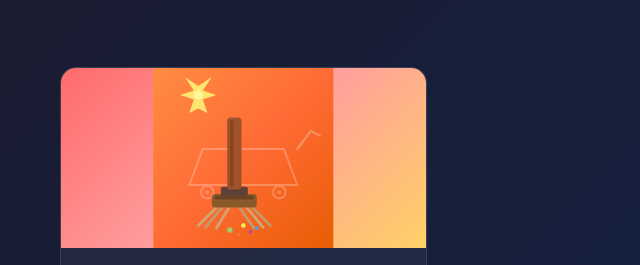
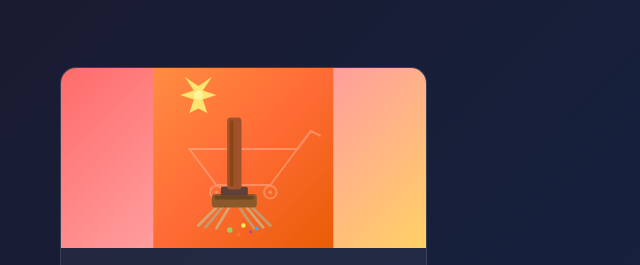
Before and after one commit to fr3daibot/game-center, a website: page public/index.html in a window 1280 px wide. Shown: the part 142-407 px from the top of the page, 0-640 px from the left. Drawn offline with Linux system fonts and the light colour scheme.

Commit message:
Fix cart basket shape: wider at top, narrower at bottom

```diff
--- a/public/index.html
+++ b/public/index.html
@@ -146,21 +146,21 @@
 
             <!-- Shopping Cart - wireframe side profile -->
             <g id="cart" opacity="0.25">
-                <!-- Cart basket (trapezoid) -->
-                <path d="M40 130 L55 90 L145 90 L160 130 Z"
+                <!-- Cart basket (trapezoid - wider at top, narrower at bottom) -->
+                <path d="M40 90 L160 90 L130 130 L70 130 Z"
                       stroke="#fff" stroke-width="2" fill="none"/>
                 <!-- Cart handle at front -->
                 <path d="M160 90 L175 70 L185 75"
                       stroke="#fff" stroke-width="2.5" fill="none"
                       stroke-linecap="round" stroke-linejoin="round"/>
                 <!-- Cart frame/bottom -->
-                <line x1="45" y1="130" x2="155" y2="130" stroke="#fff" stroke-width="2"/>
+                <line x1="70" y1="130" x2="130" y2="130" stroke="#fff" stroke-width="2"/>
                 <!-- Cart wheels -->
-                <circle cx="60" cy="138" r="7" stroke="#fff" stroke-width="2" fill="none"/>
-                <circle cx="140" cy="138" r="7" stroke="#fff" stroke-width="2" fill="none"/>
+                <circle cx="70" cy="138" r="7" stroke="#fff" stroke-width="2" fill="none"/>
+                <circle cx="130" cy="138" r="7" stroke="#fff" stroke-width="2" fill="none"/>
                 <!-- Wheel hubs -->
-                <circle cx="60" cy="138" r="2" fill="#fff"/>
-                <circle cx="140" cy="138" r="2" fill="#fff"/>
+                <circle cx="70" cy="138" r="2" fill="#fff"/>
+                <circle cx="130" cy="138" r="2" fill="#fff"/>
             </g>
 
             <!-- Broom Group -->
```
